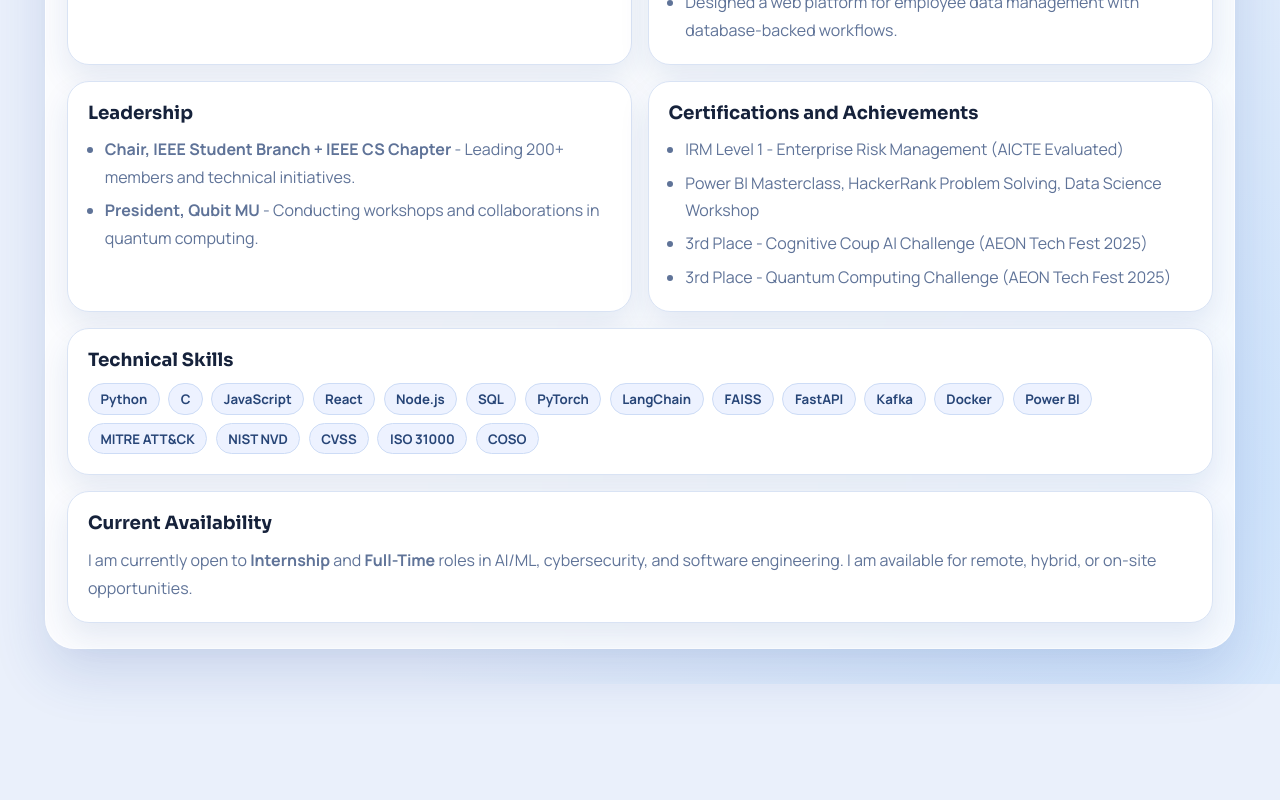
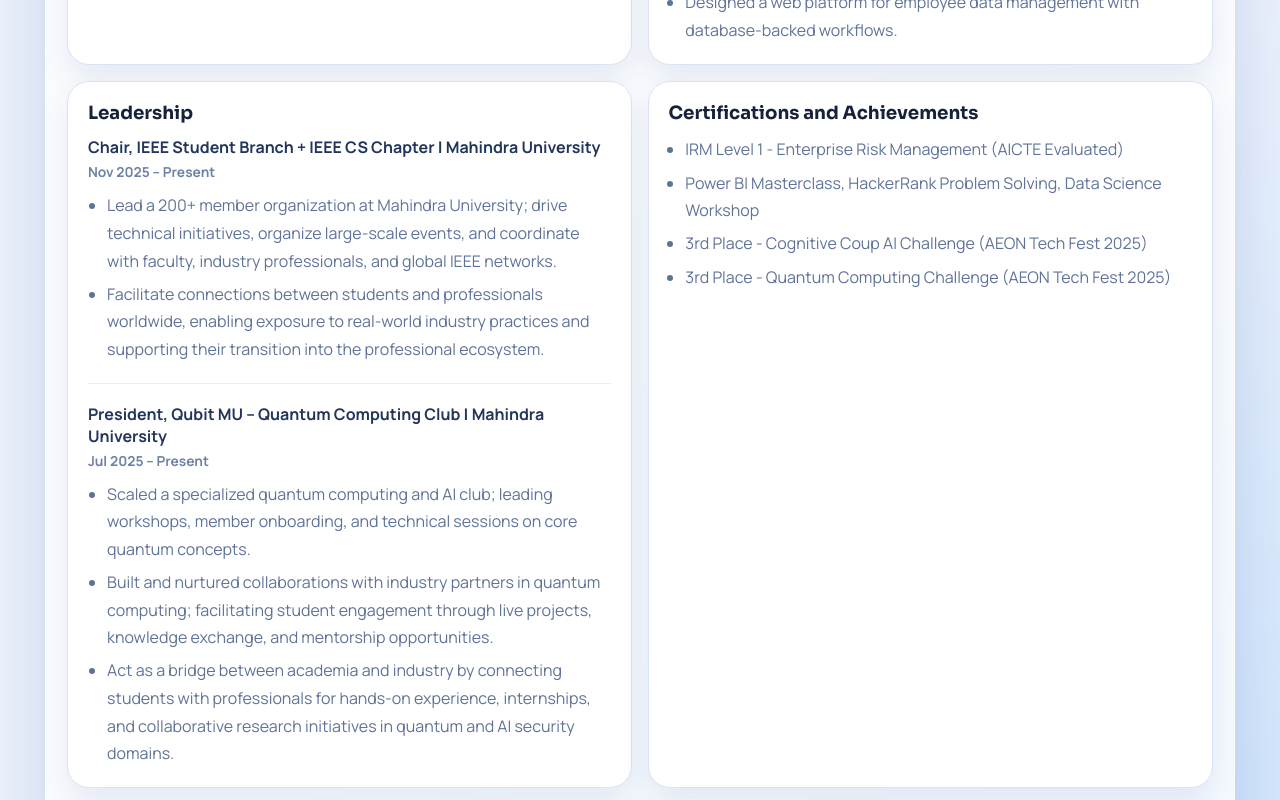
Before and after one commit to Anishreddy-gith/portfolio, a React (Vite) app: page /#/ in a window 1280 px wide. Shown: the part 1460-2260 px from the top of the page. Before the commit the page ends 2144 px from the top, so only its background shows below. Built offline with nearby package versions, Linux system fonts and the light colour scheme.

Commit message:
update leadership section with detailed role descriptions

```diff
--- a/src/App.css
+++ b/src/App.css
@@ -377,6 +377,23 @@
   font-weight: 700;
 }
 
+.leadership-role {
+  padding-bottom: 1.2rem;
+  margin-bottom: 1.2rem;
+  border-bottom: 1px solid #e7ecfa;
+}
+
+.leadership-role:last-child {
+  padding-bottom: 0;
+  margin-bottom: 0;
+  border-bottom: none;
+}
+
+.leadership-role ul {
+  margin: 0.5rem 0 0;
+  padding-left: 1.2rem;
+}
+
 .timeline-list {
   display: grid;
   gap: 0.7rem;
--- a/src/pages/Home.jsx
+++ b/src/pages/Home.jsx
@@ -127,10 +127,23 @@
 
         <article className="card info-card leadership-card">
           <h3>Leadership</h3>
-          <ul>
-            <li><strong>Chair, IEEE Student Branch + IEEE CS Chapter</strong> - Leading 200+ members and technical initiatives.</li>
-            <li><strong>President, Qubit MU</strong> - Conducting workshops and collaborations in quantum computing.</li>
-          </ul>
+          <div className="leadership-role">
+            <p className="role-title">Chair, IEEE Student Branch + IEEE CS Chapter | Mahindra University</p>
+            <p className="role-meta">Nov 2025 – Present</p>
+            <ul>
+              <li>Lead a 200+ member organization at Mahindra University; drive technical initiatives, organize large-scale events, and coordinate with faculty, industry professionals, and global IEEE networks.</li>
+              <li>Facilitate connections between students and professionals worldwide, enabling exposure to real-world industry practices and supporting their transition into the professional ecosystem.</li>
+            </ul>
+          </div>
+          <div className="leadership-role">
+            <p className="role-title">President, Qubit MU – Quantum Computing Club | Mahindra University</p>
+            <p className="role-meta">Jul 2025 – Present</p>
+            <ul>
+              <li>Scaled a specialized quantum computing and AI club; leading workshops, member onboarding, and technical sessions on core quantum concepts.</li>
+              <li>Built and nurtured collaborations with industry partners in quantum computing; facilitating student engagement through live projects, knowledge exchange, and mentorship opportunities.</li>
+              <li>Act as a bridge between academia and industry by connecting students with professionals for hands-on experience, internships, and collaborative research initiatives in quantum and AI security domains.</li>
+            </ul>
+          </div>
         </article>
 
         <article className="card info-card certifications-card">
```
